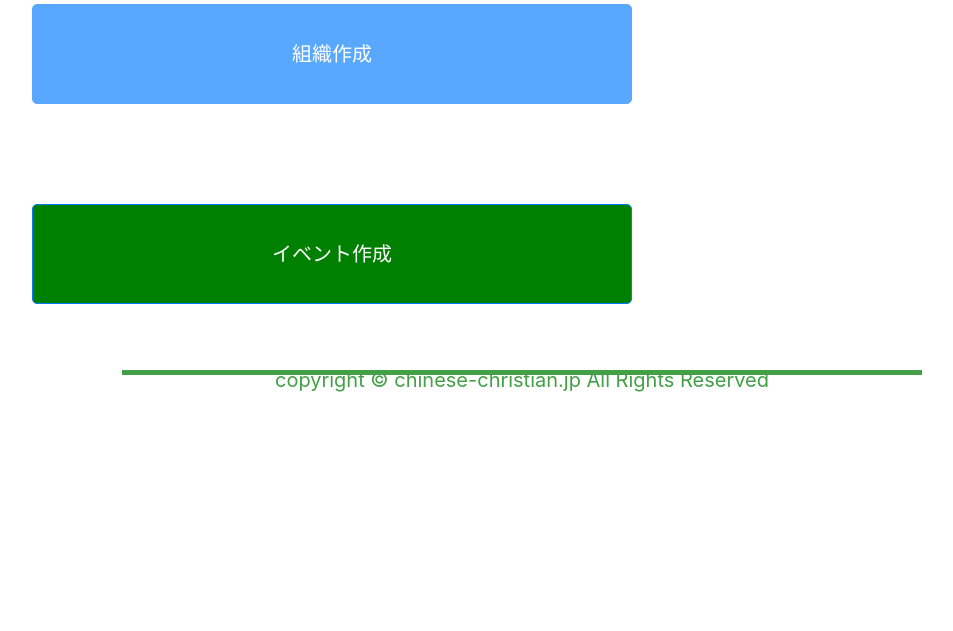
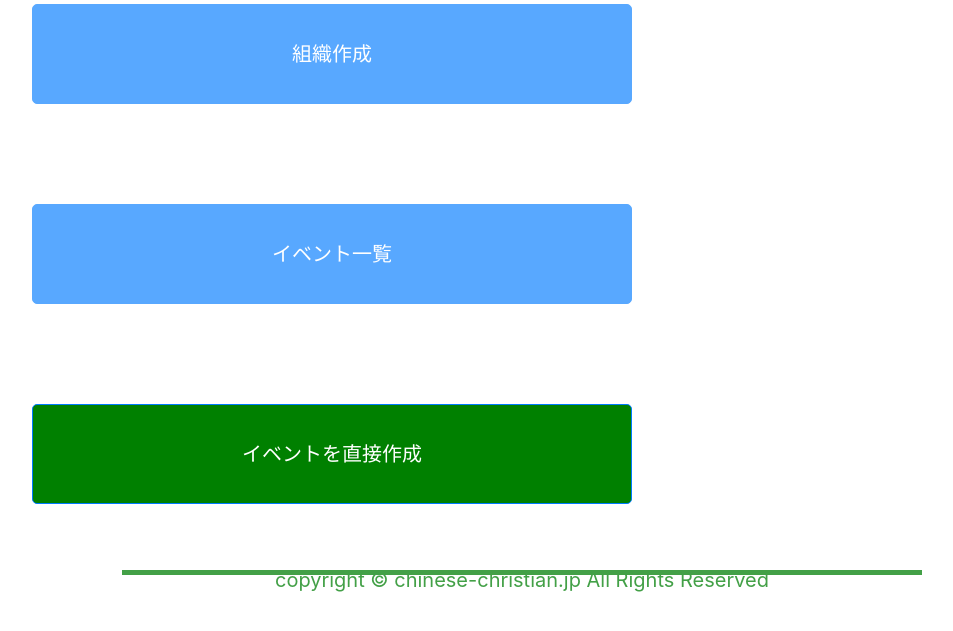
Before and after one commit to ukohank517/Attendance_flask, a Flask app: page / in a window 1280 px wide. Shown: the part 151-782 px from the top of the page, without its empty margins (118-1071 px from the left). Run offline with Flask 2, Linux system fonts and the light colour scheme; some libraries are stand-ins or nearby versions.

Commit message:
[update] href in top page

```diff
--- a/web/script/templates/top.html
+++ b/web/script/templates/top.html
@@ -5,7 +5,8 @@
 <div class="container">
   <div class="col-sm-8 col-sm-offset-2">
     <button type="button" class="btn btn-lg btn-primary" disabled="disabled">組織作成</button>
-    <button type="button" class="btn btn-lg btn-primary" >イベント作成</button>
+    <button type="button" class="btn btn-lg btn-primary" disabled="disabled">イベント一覧</button>
+    <button onclick="location.href='/event/create'" type="button" class="btn btn-lg btn-primary" href="/event/create">イベントを直接作成</button>
   </div>
 </div>
 
```
